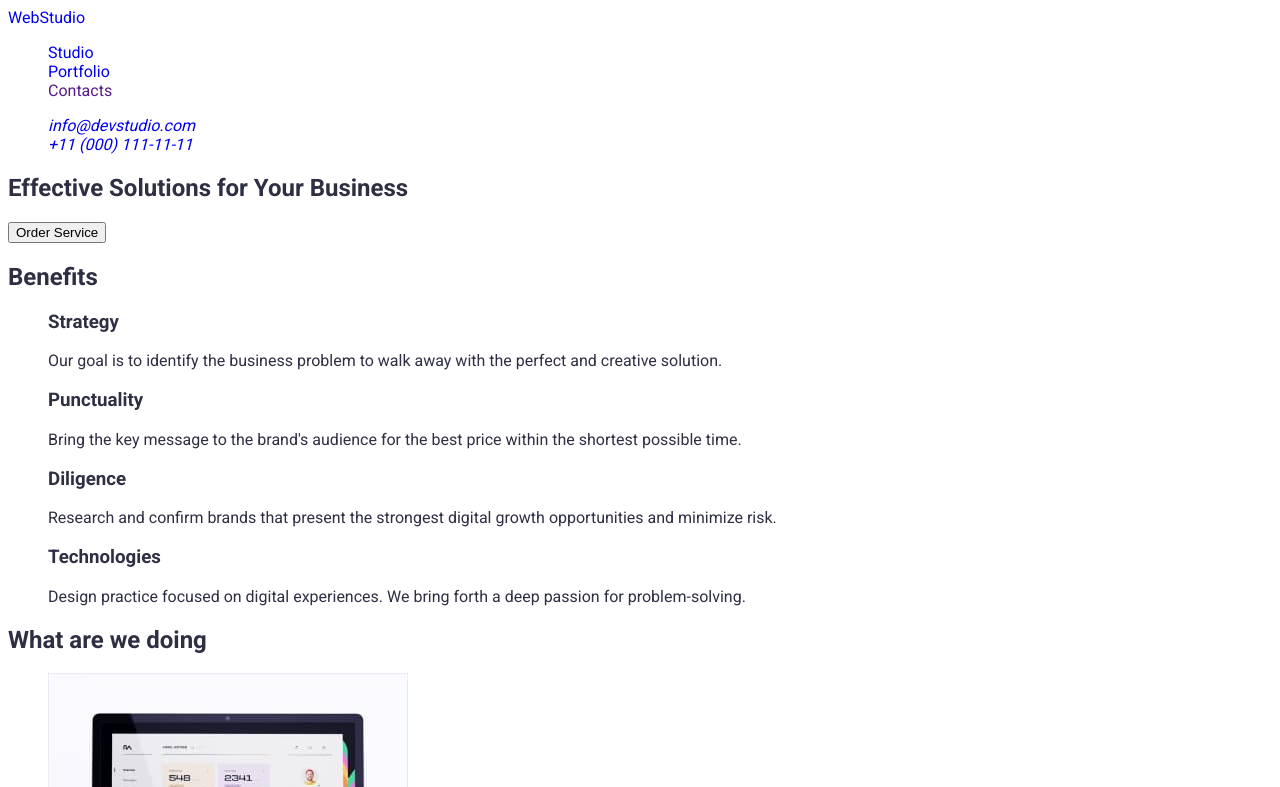
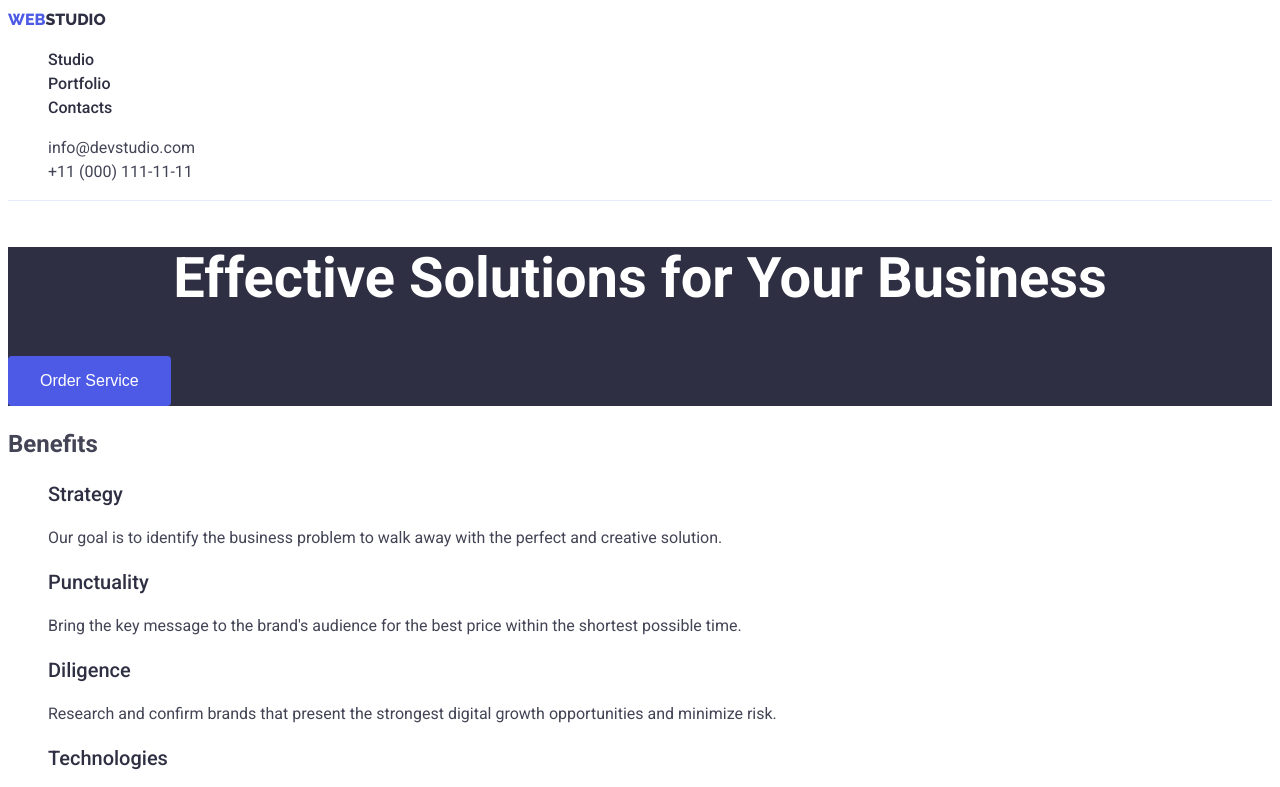
Before and after one commit to culplate/goit-markup-hw-02, a plain HTML site: page index.html in a window 1280 px wide. Shown: the top 787 px of the page. Drawn offline with Linux system fonts and the light colour scheme.

Commit message:
Completed styling, updated htmls

```diff
--- a/css/styles.css
+++ b/css/styles.css
@@ -1,24 +1,130 @@
 :root {
   --primary-font: 'Roboto', sans-serif;
-  --primary-white-color: #fff;
-  --primary-black-color: #2e2f42;
-  --text-color: #434455;
-  --headline-color: #2e2f42;
-  --border-color: #e7e9fc;
-  --primary-accent-color: #f4f4fd;
-  --secondary-accent-color: #404bbf;
+  --secondary-font: 'Raleway', sans-serif;
+  --primary-brand-color: #4d5ae5; /* CTAs, focused, active links */
+  --pressed-state-color: #404bbf; /* CTAs */
+  --dark-color: #2e2f42; /* Overlays, Shadows, Headinngs */
+  --success-color: #31d0aa; /* Valid fields, success messages */
+  --text-color: #434455; /* Body text */
+  --subtle-color: #8e8f99; /* Helper text, Deemphasized text*/
+  --accent-color: #e7e9fc; /* Accent color, Hairlines, Subtle backgrounds */
+  --light-color: #f4f4fd; /* Light mode backgrounds, Light mode Dialogs/alerts */
+  --modal-overlay-color: #2e2f42; /* Overlay */
+  --hero-background-color: #2e2f42; /* Hero image background */
+  --white-background-color: #fff; /* Header, team card background,  */
+  --modal-background-color: #fcfcfc; /* Modal background */
 }
 
 body {
   font-family: var(--primary-font);
-  color: var(--primary-black-color);
-  background-color: var(--primary-white-color);
+  color: var(--text-color);
+  background-color: var(--white-background-color);
+  line-height: 1.5;
+  font-style: normal;
+  font-weight: 400;
+  font-size: 16px;
 }
 
-li {
+ul,
+ol {
   list-style-type: none;
 }
 
 a {
   text-decoration: none;
+  color: var(--text-color);
+  font-style: normal;
 }
+
+header {
+  border-bottom: 1px solid var(--accent-color);
+}
+
+.section-title,
+.cards-title {
+  color: var(--dark-color);
+}
+
+.section-title {
+  font-size: 36px;
+}
+
+.main-title,
+.section-title {
+  line-height: 1.111;
+}
+
+.logo {
+  text-transform: uppercase;
+  font-family: var(--secondary-font);
+  color: var(--dark-color);
+}
+
+.logo span {
+  color: var(--primary-brand-color);
+}
+
+.navigation .nav-links {
+  color: var(--dark-color);
+  font-weight: 500;
+}
+
+.nav-links:hover,
+.nav-links:focus {
+  color: var(--primary-brand-color);
+}
+
+.solutions-section,
+footer {
+  background-color: var(--dark-color);
+}
+
+.our-team {
+  background-color: var(--light-color);
+}
+
+.main-title {
+  color: var(--white-background-color);
+  text-align: center;
+  font-size: 56px;
+  font-weight: 700;
+}
+
+.order-btn,
+.filters-btn {
+  font-size: 16px;
+  font-weight: 500;
+  border: none;
+  cursor: pointer;
+}
+
+.order-btn {
+  background-color: var(--primary-brand-color);
+  color: var(--white-background-color);
+  padding: 16px 32px;
+  border-radius: 4px;
+}
+
+.filters-btn {
+  background-color: var(--accent-color);
+  color: var(--primary-brand-color);
+}
+
+.filters-btn:active {
+  background-color: var(--pressed-state-color);
+  color: var(--white-background-color);
+}
+
+.order-btn:hover {
+  background-color: var(--pressed-state-color);
+}
+
+.cards-title {
+  line-height: 1.2;
+  font-size: 20px;
+  font-weight: 500;
+}
+
+.footer-text {
+  color: var(--light-color);
+}
--- a/index.html
+++ b/index.html
@@ -11,23 +11,23 @@
   </head>
   <body>
     <header>
-      <nav>
-        <a href="./index.html" class="logo">WebStudio</a>
+      <nav class="navigation">
+        <a href="./index.html" class="logo"><span>Web</span>Studio</a>
         <ul>
           <li><a href="./index.html" class="nav-links">Studio</a></li>
           <li><a href="./portfolio.html" class="nav-links">Portfolio</a></li>
           <li><a href="" class="nav-links">Contacts</a></li>
         </ul>
       </nav>
-      <address>
+      <address class="contacts">
         <ul>
           <li>
-            <a href="mailto:info@devstudio.com" class="contact-links"
+            <a href="mailto:info@devstudio.com" class="nav-links"
               >info@devstudio.com</a
             >
           </li>
           <li>
-            <a href="tel:+110001111111" class="contact-links"
+            <a href="tel:+110001111111" class="nav-links"
               >+11 (000) 111-11-11</a
             >
           </li>
@@ -36,45 +36,45 @@
     </header>
 
     <main>
-      <section id="solutions">
-        <h1>Effective Solutions for Your Business</h1>
-        <button type="button" class="order-button">Order Service</button>
+      <section id="solutions" class="solutions-section">
+        <h1 class="main-title">Effective Solutions for Your Business</h1>
+        <button type="button" class="order-btn">Order Service</button>
       </section>
-      <section id="benefits">
+      <section id="benefits" class="benefits-section">
         <h2>Benefits</h2>
         <ul>
           <li>
-            <h3>Strategy</h3>
-            <p>
+            <h3 class="cards-title">Strategy</h3>
+            <p class="cards-text">
               Our goal is to identify the business problem to walk away with the
               perfect and creative solution.
             </p>
           </li>
           <li>
-            <h3>Punctuality</h3>
-            <p>
+            <h3 class="cards-title">Punctuality</h3>
+            <p class="cards-text">
               Bring the key message to the brand's audience for the best price
               within the shortest possible time.
             </p>
           </li>
           <li>
-            <h3>Diligence</h3>
-            <p>
+            <h3 class="cards-title">Diligence</h3>
+            <p class="cards-text">
               Research and confirm brands that present the strongest digital
               growth opportunities and minimize risk.
             </p>
           </li>
           <li>
-            <h3>Technologies</h3>
-            <p>
+            <h3 class="cards-title">Technologies</h3>
+            <p class="cards-text">
               Design practice focused on digital experiences. We bring forth a
               deep passion for problem-solving.
             </p>
           </li>
         </ul>
       </section>
-      <section id="we-doing">
-        <h2>What are we doing</h2>
+      <section id="we-doing" class="we-doing-section">
+        <h2 class="section-headline">What are we doing</h2>
         <ul>
           <li>
             <img
@@ -82,6 +82,7 @@
               alt="A computer with graphs"
               width="360"
               height="300"
+              class="we-doing-img"
             />
           </li>
           <li>
@@ -90,6 +91,7 @@
               alt="Four phone screenshots"
               width="360"
               height="300"
+              class="we-doing-img"
             />
           </li>
           <li>
@@ -98,49 +100,54 @@
               alt="A hand with iPhone and laptop on backgroung"
               width="360"
               height="300"
+              class="we-doing-img"
             />
           </li>
         </ul>
       </section>
-      <section id="our-team">
-        <h2>Our Team</h2>
+      <section id="our-team" class="our-team-section">
+        <h2 class="section-headline">Our Team</h2>
         <ul>
-          <li class="cards-container">
+          <li class="team-card">
             <img
               src="./images/team-img-1.jpg"
               alt="portrait of Mark Guerrero"
               width="264"
               height="260"
+              class="team-card-img"
             />
             <h3 class="cards-title">Mark Guerrero</h3>
             <p class="cards-text">Product Designer</p>
           </li>
-          <li class="cards-container">
+          <li class="team-card">
             <img
               src="./images/team-img-2.jpg"
               alt="portrait of Tom Ford"
               width="264"
               height="260"
+              class="team-card-img"
             />
             <h3 class="cards-title">Tom Ford</h3>
             <p class="cards-text">Frontend Developer</p>
           </li>
-          <li class="cards-container">
+          <li class="team-card">
             <img
               src="./images/team-img-3.jpg"
               alt="portrait of Camila Garcia"
               width="264"
               height="260"
+              class="team-card-img"
             />
             <h3 class="cards-title">Camila Garcia</h3>
             <p class="cards-text">Marketing</p>
           </li>
-          <li class="cards-container">
+          <li class="team-card">
             <img
               src="./images/team-img-4.jpg"
               alt="portrait of Daniel Wilson"
               width="264"
               height="260"
+              class="team-card-img"
             />
             <h3 class="cards-title">Daniel Wilson</h3>
             <p class="cards-text">UI Designer</p>
@@ -150,8 +157,8 @@
     </main>
 
     <footer>
-      <a href="./index.html">WebStudio</a>
-      <p>
+      <a href="./index.html" class="logo"><span>Web</span>Studio</a>
+      <p class="footer-text">
         Increase the flow of customers and sales for your business with digital
         marketing & growth solutions.
       </p>
```
Also changed, not shown: portfolio.html (+33 -31 lines).
